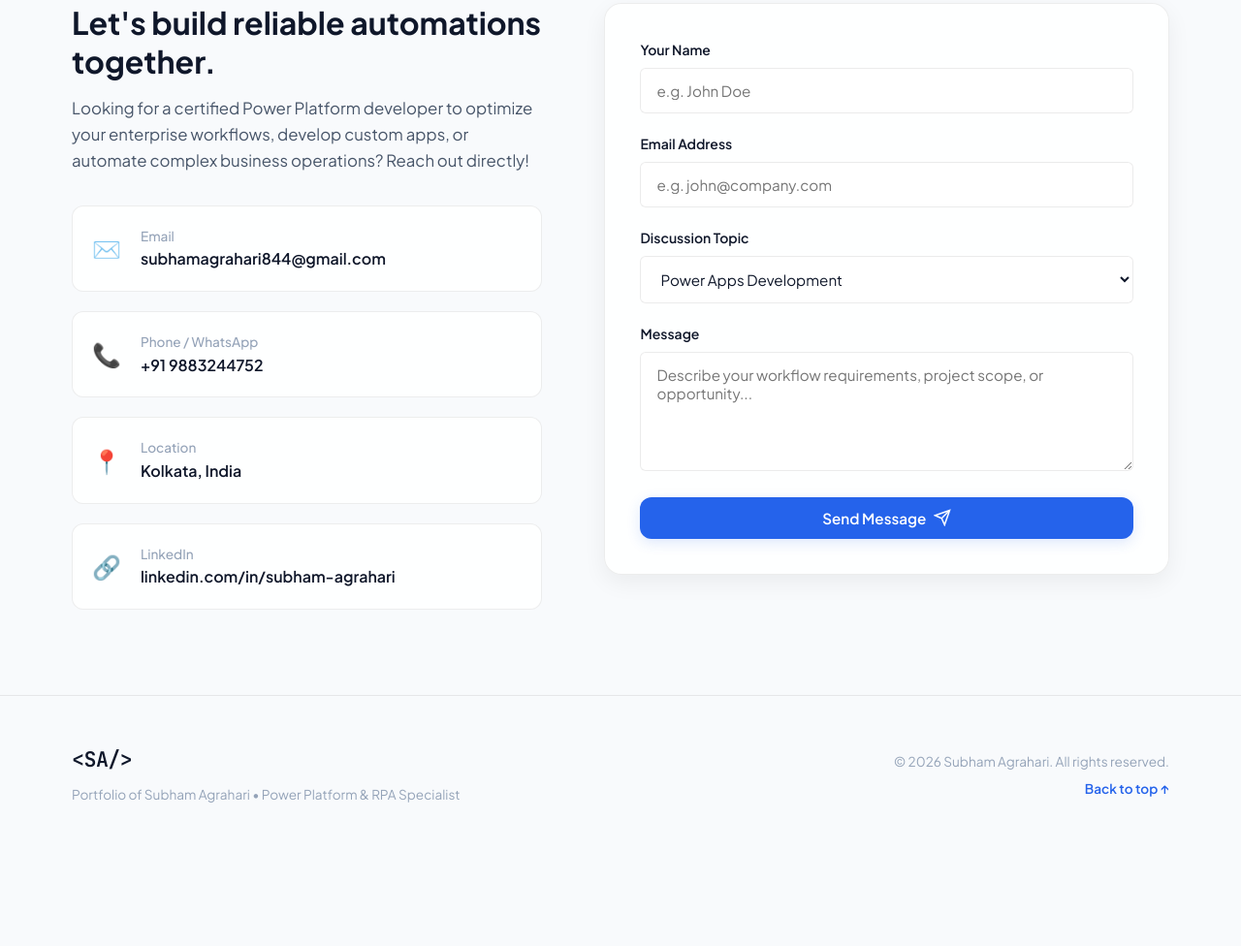
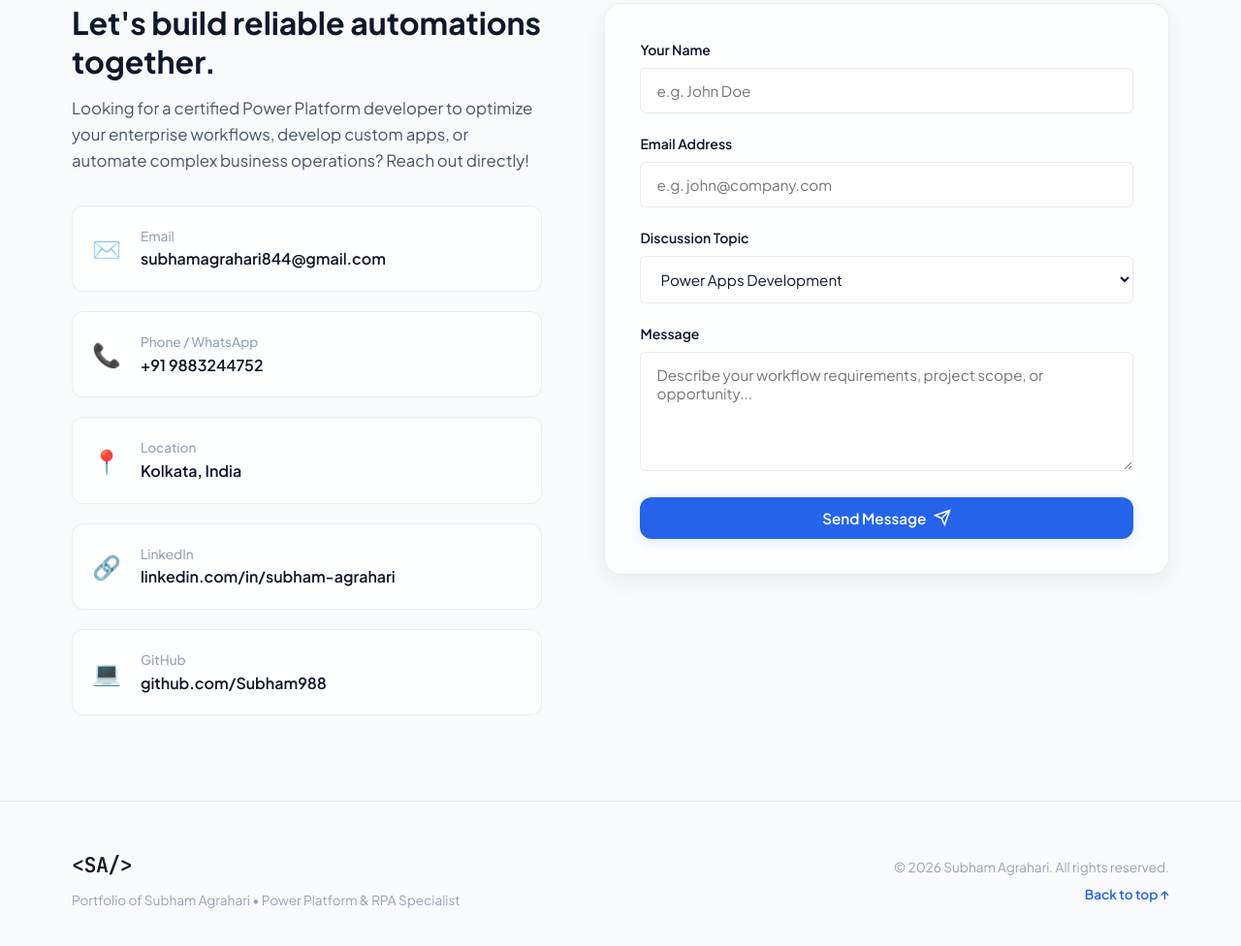
Before and after one commit to Subham988/portfolio, a plain HTML site: page index.html in a window 1280 px wide. Shown: the part 7364-8340 px from the top of the page at 97% size. Before the commit the page ends 8242 px from the top, so only its background shows below. Drawn offline with Linux system fonts and the light colour scheme.

Commit message:
Update GitHub profile link to Subham988

```diff
--- a/index.html
+++ b/index.html
@@ -121,7 +121,7 @@
                   <circle cx="4" cy="4" r="2"></circle>
                 </svg>
               </a>
-              <a href="https://github.com/Subhamagrahari" target="_blank" rel="noopener noreferrer" class="social-icon" title="GitHub Profile">
+              <a href="https://github.com/Subham988" target="_blank" rel="noopener noreferrer" class="social-icon" title="GitHub Profile">
                 <svg width="20" height="20" viewBox="0 0 24 24" fill="none" stroke="currentColor" stroke-width="2">
                   <path d="M9 19c-5 1.5-5-2.5-7-3m14 6v-3.87a3.37 3.37 0 0 0-.94-2.61c3.14-.35 6.44-1.54 6.44-7A5.44 5.44 0 0 0 20 4.77 5.07 5.07 0 0 0 19.91 1S18.73.65 16 2.48a13.38 13.38 0 0 0-7 0C6.27.65 5.09 1 5.09 1A5.07 5.07 0 0 0 5 4.77a5.44 5.44 0 0 0-1.5 3.78c0 5.42 3.3 6.61 6.44 7A3.37 3.37 0 0 0 9 18.13V22"></path>
                 </svg>
@@ -673,6 +673,14 @@
                   <a href="https://www.linkedin.com/in/subham-agrahari" target="_blank" rel="noopener noreferrer" class="card-value">linkedin.com/in/subham-agrahari</a>
                 </div>
               </div>
+
+              <div class="contact-card">
+                <div class="card-icon">💻</div>
+                <div>
+                  <div class="card-title">GitHub</div>
+                  <a href="https://github.com/Subham988" target="_blank" rel="noopener noreferrer" class="card-value">github.com/Subham988</a>
+                </div>
+              </div>
             </div>
           </div>
 
```
